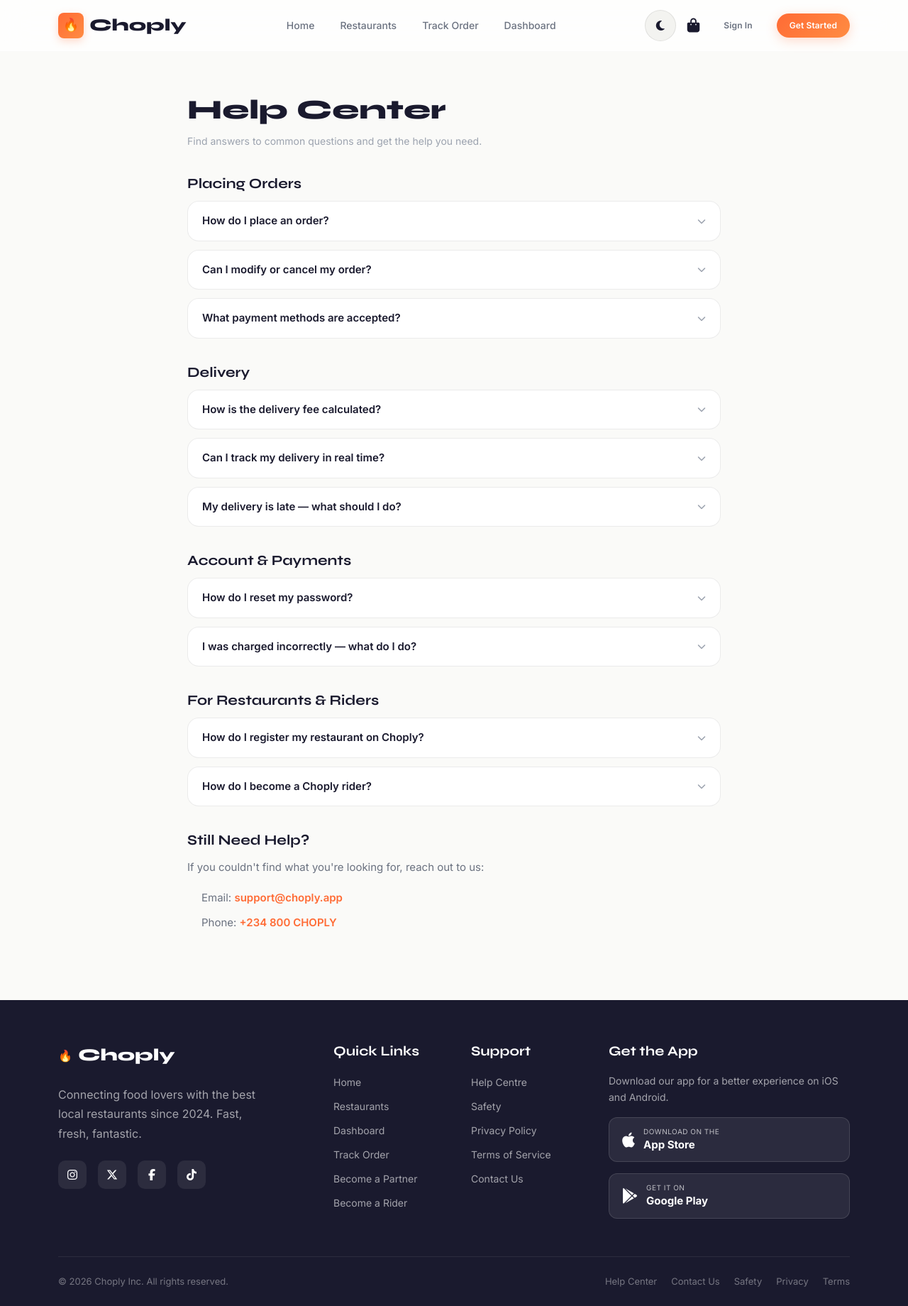
After one commit to JamJaamm/Foodcourt, a Django app: page /help/ in a window 1280 px wide. The commit adds this page. Shown: the whole page at 71% size. Run offline with Django 4.2, Linux system fonts and the light colour scheme.

Commit message:
feat: add help center, safety, and contact us pages with navigation links

```diff
--- a/Foodcourt/urls.py
+++ b/Foodcourt/urls.py
@@ -12,6 +12,9 @@ urlpatterns = [
     path('', views.home_view, name='home'),
     path('terms/', views.terms_view, name='terms'),
     path('privacy/', views.privacy_view, name='privacy'),
+    path('help/', views.help_center_view, name='help_center'),
+    path('safety/', views.safety_view, name='safety'),
+    path('contact/', views.contact_us_view, name='contact_us'),
     path('riders/', views.rider_view, name='riders'),
     path('riders/api/banks/', views.rider_banks_api, name='rider_banks_api'),
     path('riders/api/banks/resolve/', views.rider_bank_resolve_api, name='rider_bank_resolve_api'),
--- a/Foodcourt/views.py
+++ b/Foodcourt/views.py
@@ -621,6 +621,15 @@ def terms_view(request):
 
 def privacy_view(request):
     return render(request, 'privacy.html')
+
+def help_center_view(request):
+    return render(request, 'help_center.html')
+
+def safety_view(request):
+    return render(request, 'safety.html')
+
+def contact_us_view(request):
+    return render(request, 'contact_us.html')
 
 def rider_view(request):
     return render(request, 'Riders/rider.html')
--- a/templates/base.html
+++ b/templates/base.html
@@ -278,9 +278,11 @@
     <div style="border-top:1px solid rgba(255,255,255,0.08);margin-top:48px;padding:24px 0;display:flex;align-items:center;justify-content:space-between;flex-wrap:wrap;gap:12px;">
       <p style="color:rgba(255,255,255,0.4);font-size:13px;margin:0;">© 2026 Choply Inc. All rights reserved.</p>
       <div style="display:flex;gap:20px;">
+        <a href="/help/" style="color:rgba(255,255,255,0.4);font-size:13px;text-decoration:none;">Help Center</a>
+        <a href="/contact/" style="color:rgba(255,255,255,0.4);font-size:13px;text-decoration:none;">Contact Us</a>
+        <a href="/safety/" style="color:rgba(255,255,255,0.4);font-size:13px;text-decoration:none;">Safety</a>
         <a href="/privacy/" style="color:rgba(255,255,255,0.4);font-size:13px;text-decoration:none;">Privacy</a>
         <a href="/terms/" style="color:rgba(255,255,255,0.4);font-size:13px;text-decoration:none;">Terms</a>
-        <a href="#" style="color:rgba(255,255,255,0.4);font-size:13px;text-decoration:none;">Cookies</a>
       </div>
     </div>
   </div>
--- /dev/null
+++ b/templates/help_center.html
@@ -0,0 +1,134 @@
+{% extends 'base.html' %}
+{% load static %}
+
+{% block title %}Choply — Help Center{% endblock %}
+
+{% block extra_css %}
+<style>
+  .legal-page { max-width: 800px; margin: 0 auto; padding: 60px 24px 80px; }
+  .legal-page h1 { font-family: var(--font-display); font-weight: 800; font-size: clamp(1.8rem, 4vw, 2.4rem); color: var(--text-primary); margin-bottom: 8px; }
+  .legal-page .legal-date { font-size: 14px; color: var(--text-muted); margin-bottom: 32px; }
+  .legal-page h2 { font-family: var(--font-display); font-weight: 700; font-size: 1.25rem; color: var(--text-primary); margin-top: 36px; margin-bottom: 12px; }
+  .legal-page p, .legal-page li { font-size: 15px; line-height: 1.8; color: var(--text-secondary); }
+  .legal-page ul { padding-left: 20px; margin-bottom: 16px; }
+  .legal-page li { margin-bottom: 8px; }
+  .legal-page a { color: var(--primary); text-decoration: none; font-weight: 600; }
+  .legal-page a:hover { text-decoration: underline; }
+  .faq-item { background: var(--bg-card); border: 1px solid var(--border); border-radius: var(--radius-md); margin-bottom: 12px; overflow: hidden; }
+  .faq-q { padding: 16px 20px; cursor: pointer; font-weight: 600; font-size: 15px; color: var(--text-primary); display: flex; align-items: center; justify-content: space-between; }
+  .faq-q i { font-size: 12px; color: var(--text-muted); transition: transform .2s; }
+  .faq-a { padding: 0 20px 16px; font-size: 14px; line-height: 1.7; color: var(--text-secondary); display: none; }
+</style>
+{% endblock %}
+
+{% block content %}
+<div class="legal-page">
+  <h1>Help Center</h1>
+  <p class="legal-date">Find answers to common questions and get the help you need.</p>
+
+  <h2>Placing Orders</h2>
+
+  <div class="faq-item">
+    <div class="faq-q" onclick="this.nextElementSibling.style.display=this.nextElementSibling.style.display==='block'?'none':'block';this.querySelector('i').classList.toggle('fa-chevron-up');this.querySelector('i').classList.toggle('fa-chevron-down');">
+      How do I place an order? <i class="fa-solid fa-chevron-down"></i>
+    </div>
+    <div class="faq-a">
+      <p>Browse restaurants, select your items, add them to your cart, choose a delivery address and payment method, then tap "Place Order". You'll receive a confirmation and can track your order in real time.</p>
+    </div>
+  </div>
+
+  <div class="faq-item">
+    <div class="faq-q" onclick="this.nextElementSibling.style.display=this.nextElementSibling.style.display==='block'?'none':'block';this.querySelector('i').classList.toggle('fa-chevron-up');this.querySelector('i').classList.toggle('fa-chevron-down');">
+      Can I modify or cancel my order? <i class="fa-solid fa-chevron-down"></i>
+    </div>
+    <div class="faq-a">
+      <p>You can cancel your order as long as it hasn't been confirmed by the restaurant yet. Once the restaurant starts preparing your food, cancellation is no longer available. Contact support for assistance with special cases.</p>
+    </div>
+  </div>
+
+  <div class="faq-item">
+    <div class="faq-q" onclick="this.nextElementSibling.style.display=this.nextElementSibling.style.display==='block'?'none':'block';this.querySelector('i').classList.toggle('fa-chevron-up');this.querySelector('i').classList.toggle('fa-chevron-down');">
+      What payment methods are accepted? <i class="fa-solid fa-chevron-down"></i>
+    </div>
+    <div class="faq-a">
+      <p>We accept credit/debit cards (processed via Paystack), cash on delivery, and digital wallet payments. All card transactions are securely processed — we never store your card details.</p>
+    </div>
+  </div>
+
+  <h2>Delivery</h2>
+
+  <div class="faq-item">
+    <div class="faq-q" onclick="this.nextElementSibling.style.display=this.nextElementSibling.style.display==='block'?'none':'block';this.querySelector('i').classList.toggle('fa-chevron-up');this.querySelector('i').classList.toggle('fa-chevron-down');">
+      How is the delivery fee calculated? <i class="fa-solid fa-chevron-down"></i>
+    </div>
+    <div class="faq-a">
+      <p>Delivery fees are calculated based on the distance between the restaurant and your delivery address using real-time mapping data. The fee is displayed before you confirm your order so there are no surprises.</p>
+    </div>
+  </div>
+
+  <div class="faq-item">
+    <div class="faq-q" onclick="this.nextElementSibling.style.display=this.nextElementSibling.style.display==='block'?'none':'block';this.querySelector('i').classList.toggle('fa-chevron-up');this.querySelector('i').classList.toggle('fa-chevron-down');">
+      Can I track my delivery in real time? <i class="fa-solid fa-chevron-down"></i>
+    </div>
+    <div class="faq-a">
+      <p>Yes! Once your order is out for delivery, you can track your rider's location on the order tracking page. You'll also receive status updates as your order progresses through preparation and delivery.</p>
+    </div>
+  </div>
+
+  <div class="faq-item">
+    <div class="faq-q" onclick="this.nextElementSibling.style.display=this.nextElementSibling.style.display==='block'?'none':'block';this.querySelector('i').classList.toggle('fa-chevron-up');this.querySelector('i').classList.toggle('fa-chevron-down');">
+      My delivery is late — what should I do? <i class="fa-solid fa-chevron-down"></i>
+    </div>
+    <div class="faq-a">
+      <p>Delivery times are estimates and can vary due to weather, traffic, or restaurant prep time. If your order is significantly delayed, please contact our support team and we'll look into it immediately.</p>
+    </div>
+  </div>
+
+  <h2>Account &amp; Payments</h2>
+
+  <div class="faq-item">
+    <div class="faq-q" onclick="this.nextElementSibling.style.display=this.nextElementSibling.style.display==='block'?'none':'block';this.querySelector('i').classList.toggle('fa-chevron-up');this.querySelector('i').classList.toggle('fa-chevron-down');">
+      How do I reset my password? <i class="fa-solid fa-chevron-down"></i>
+    </div>
+    <div class="faq-a">
+      <p>Click "Forgot Password" on the login page, enter your email address, and we'll send you a reset link. The link expires after a short time for security.</p>
+    </div>
+  </div>
+
+  <div class="faq-item">
+    <div class="faq-q" onclick="this.nextElementSibling.style.display=this.nextElementSibling.style.display==='block'?'none':'block';this.querySelector('i').classList.toggle('fa-chevron-up');this.querySelector('i').classList.toggle('fa-chevron-down');">
+      I was charged incorrectly — what do I do? <i class="fa-solid fa-chevron-down"></i>
+    </div>
+    <div class="faq-a">
+      <p>If you believe you were charged incorrectly, please contact us at <a href="mailto:support@choply.app">support@choply.app</a> with your order ID. We'll investigate and process a refund if applicable.</p>
+    </div>
+  </div>
+
+  <h2>For Restaurants &amp; Riders</h2>
+
+  <div class="faq-item">
+    <div class="faq-q" onclick="this.nextElementSibling.style.display=this.nextElementSibling.style.display==='block'?'none':'block';this.querySelector('i').classList.toggle('fa-chevron-up');this.querySelector('i').classList.toggle('fa-chevron-down');">
+      How do I register my restaurant on Choply? <i class="fa-solid fa-chevron-down"></i>
+    </div>
+    <div class="faq-a">
+      <p>Visit <a href="/restaurant/register/">Register Your Restaurant</a> and fill in the required details. Our team will review your application and get back to you within a few business days.</p>
+    </div>
+  </div>
+
+  <div class="faq-item">
+    <div class="faq-q" onclick="this.nextElementSibling.style.display=this.nextElementSibling.style.display==='block'?'none':'block';this.querySelector('i').classList.toggle('fa-chevron-up');this.querySelector('i').classList.toggle('fa-chevron-down');">
+      How do I become a Choply rider? <i class="fa-solid fa-chevron-down"></i>
+    </div>
+    <div class="faq-a">
+      <p>Visit <a href="/riders/">Become a Rider</a>, complete the online application, and submit your documents. Once approved, you can start accepting deliveries right away.</p>
+    </div>
+  </div>
+
+  <h2>Still Need Help?</h2>
+  <p>If you couldn't find what you're looking for, reach out to us:</p>
+  <ul>
+    <li>Email: <a href="mailto:support@choply.app">support@choply.app</a></li>
+    <li>Phone: <a href="tel:+234800CHOPLY">+234 800 CHOPLY</a></li>
+  </ul>
+</div>
+{% endblock %}
```
Also changed, not shown: templates/contact_us.html (added, +78 -0 lines), templates/safety.html (added, +75 -0 lines).
